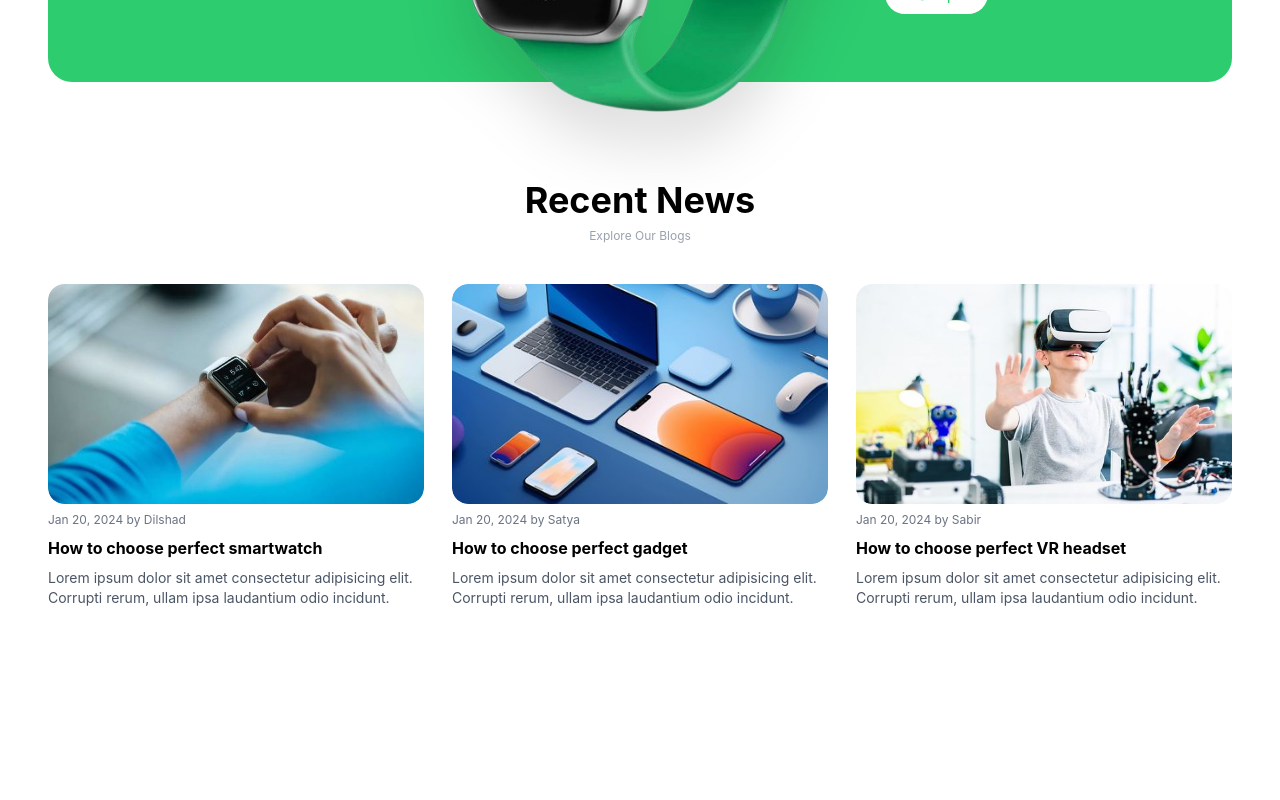
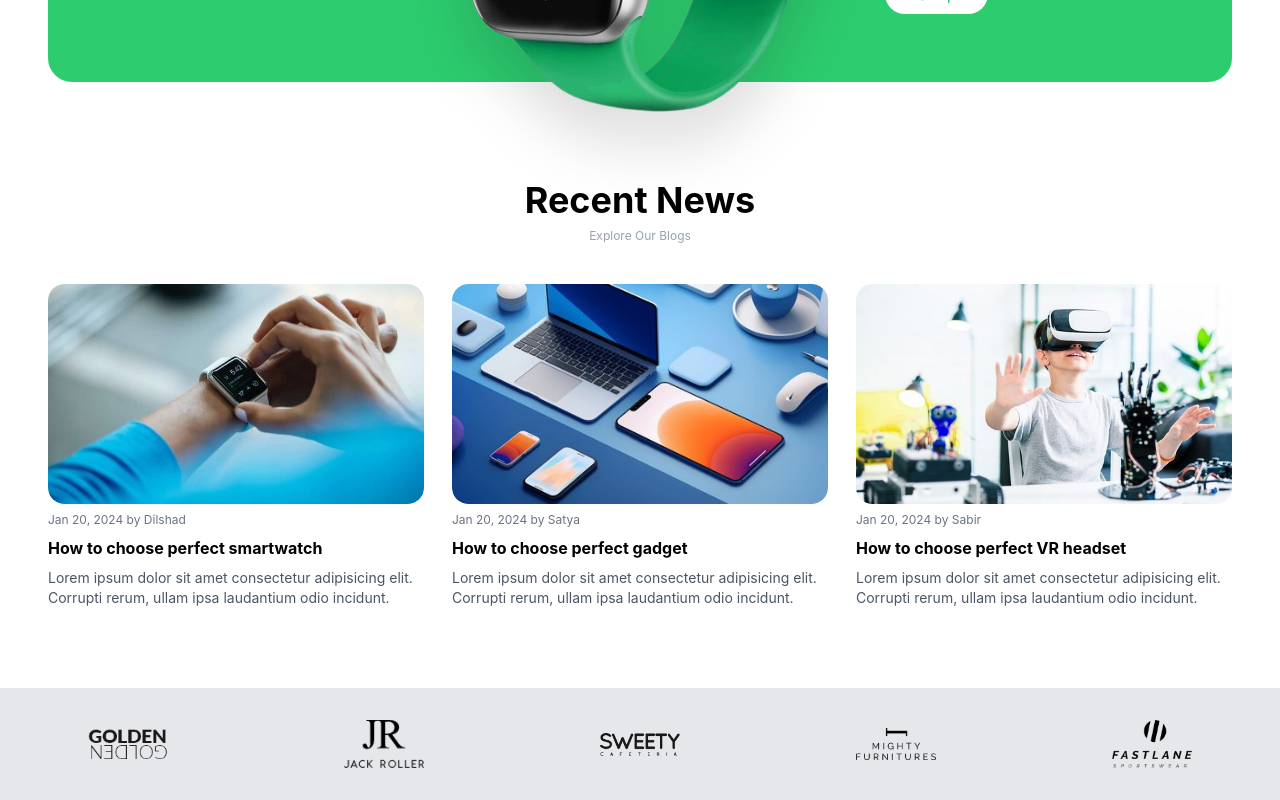
Before and after one commit to pealbert/ecommerce-website, a React (Vite) app: page / in a window 1280 px wide. Shown: the part 3042-3842 px from the top of the page. Before the commit the page ends 3698 px from the top, so only its background shows below. Built offline with nearby package versions, Linux system fonts and the light colour scheme.

Commit message:
Add Partners infinite marquee section

```diff
--- a/biome.json
+++ b/biome.json
@@ -1,5 +1,5 @@
 {
-	"$schema": "https://biomejs.dev/schemas/2.5.10/schema.json",
+	"$schema": "https://biomejs.dev/schemas/2.5.11/schema.json",
 	"vcs": {
 		"enabled": true,
 		"clientKind": "git",
--- a/package.json
+++ b/package.json
@@ -29,7 +29,7 @@
 		"tailwindcss": "^4.3.3"
 	},
 	"devDependencies": {
-		"@biomejs/biome": "2.5.10",
+		"@biomejs/biome": "^2.5.11",
 		"@types/react": "^19.2.18",
 		"@types/react-dom": "^19.2.4",
 		"@vitejs/plugin-react": "^6.1.0",
--- /dev/null
+++ b/src/components/Partners.jsx
@@ -0,0 +1,28 @@
+import brand1 from "@/assets/brand/br-1.png";
+import brand2 from "@/assets/brand/br-2.png";
+import brand3 from "@/assets/brand/br-3.png";
+import brand4 from "@/assets/brand/br-4.png";
+import brand5 from "@/assets/brand/br-5.png";
+
+export const Partners = () => {
+	return (
+		<div className="mt-20 hidden overflow-hidden bg-gray-200 py-8 md:block dark:bg-white/10">
+			<div className="flex w-max animate-x-scroll">
+				<div className="flex min-w-screen shrink-0 items-center justify-around">
+					<img alt="brand" className="w-20 shrink-0 dark:invert" src={brand1} />
+					<img alt="brand" className="w-20 shrink-0 dark:invert" src={brand2} />
+					<img alt="brand" className="w-20 shrink-0 dark:invert" src={brand3} />
+					<img alt="brand" className="w-20 shrink-0 dark:invert" src={brand4} />
+					<img alt="brand" className="w-20 shrink-0 dark:invert" src={brand5} />
+				</div>
+				<div className="flex min-w-screen shrink-0 items-center justify-around">
+					<img alt="brand" className="w-20 shrink-0 dark:invert" src={brand1} />
+					<img alt="brand" className="w-20 shrink-0 dark:invert" src={brand2} />
+					<img alt="brand" className="w-20 shrink-0 dark:invert" src={brand3} />
+					<img alt="brand" className="w-20 shrink-0 dark:invert" src={brand4} />
+					<img alt="brand" className="w-20 shrink-0 dark:invert" src={brand5} />
+				</div>
+			</div>
+		</div>
+	);
+};
--- a/src/index.css
+++ b/src/index.css
@@ -10,6 +10,7 @@
 	--color-brand-blue: #1376f4;
 	--color-brand-white: #eeeeee;
 	--animate-grow-progress: grow-progress linear both;
+	--animate-x-scroll: x-scroll 20s linear infinite;
 
 	@keyframes grow-progress {
 		from {
@@ -17,6 +18,16 @@
 		}
 		to {
 			transform: scaleY(1);
+		}
+	}
+
+	@keyframes x-scroll {
+		from {
+			transform: translateX(0);
+		}
+
+		to {
+			transform: translateX(-50%);
 		}
 	}
 }
--- a/src/pages/Home.jsx
+++ b/src/pages/Home.jsx
@@ -5,6 +5,7 @@ import { Blog } from "@/components/Blog";
 import { Category } from "@/components/Category";
 import { Hero } from "@/components/Hero";
 import { Navbar } from "@/components/Navbar";
+import { Partners } from "@/components/Partners";
 import { Products } from "@/components/Products";
 import { ProgressBar } from "@/components/ProgressBar";
 import { Services } from "@/components/Services";
@@ -48,6 +49,7 @@ export const Home = () => {
 			<Products />
 			<Banner banner={{ ...Banners[1] }} />
 			<Blog />
+			<Partners />
 		</div>
 	);
 };
```
Also changed, not shown: 2 other files (tests, documents, lock files or other folders).
